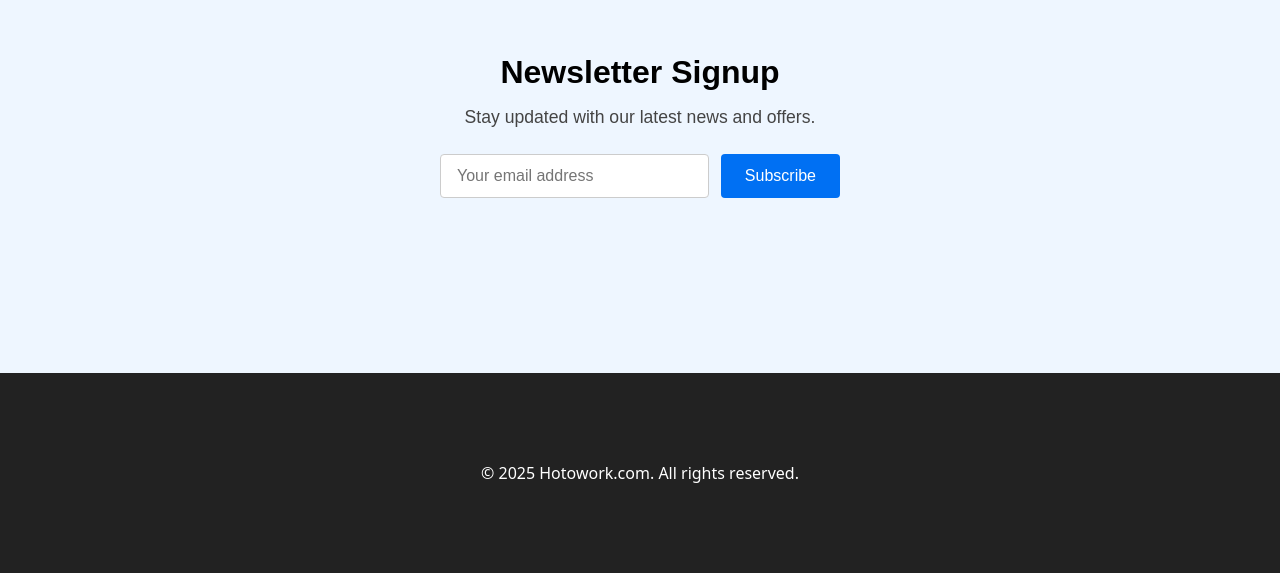
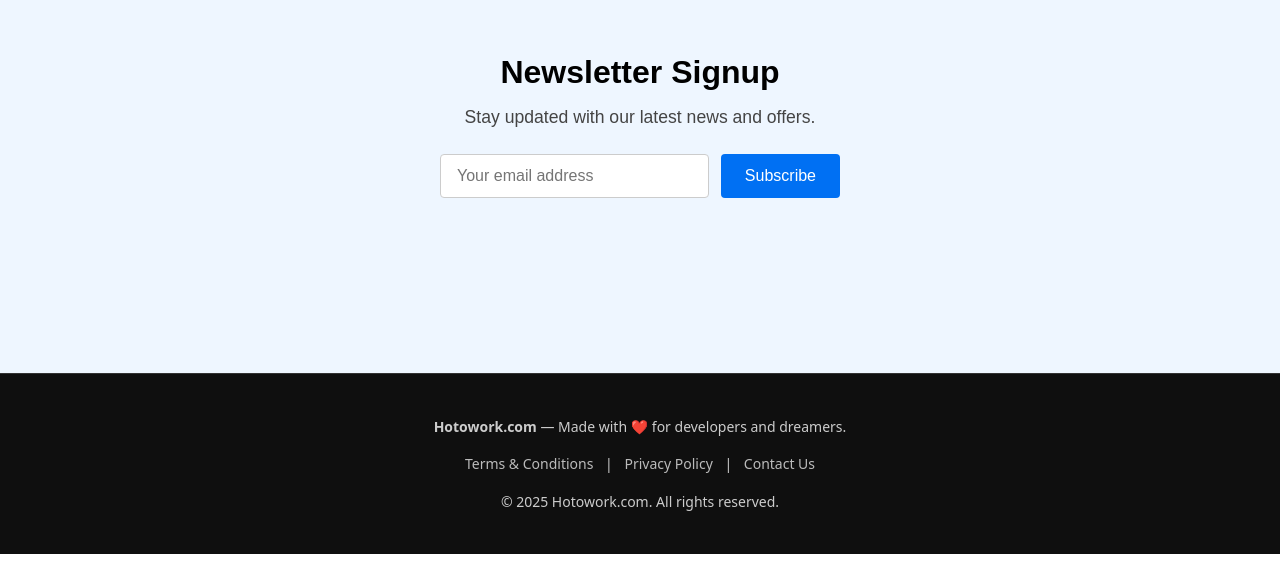
Before and after one commit to amarkantku/ATF-First-and-Lazy-Load, a React (Vite) app: page / in a window 1280 px wide. Shown: the part 2664-3237 px from the top of the page. Built offline with nearby package versions, Linux system fonts and the light colour scheme.

Commit message:
ATF:footer updated

```diff
--- a/src/components/Footer.tsx
+++ b/src/components/Footer.tsx
@@ -1,16 +1,47 @@
-const Footer = () => (
+import React from "react";
+
+const Footer = () => {
+  return (
     <footer
       style={{
-      height: "200px",
-      backgroundColor: "#222",
-      color: "#fff",
-      display: "flex",
-      justifyContent: "center",
-      alignItems: "center",
+        backgroundColor: "#0f0f0f",
+        color: "#ccc",
+        padding: "40px 20px",
+        textAlign: "center",
+        fontSize: "14px",
+        borderTop: "1px solid #333",
+        lineHeight: 1.8,
       }}
     >
-    © 2025 Hotowork.com. All rights reserved.
+      <div style={{ marginBottom: "12px" }}>
+        <strong>Hotowork.com</strong> — Made with{" "}
+        <span style={{ color: "#e25555" }}>❤️</span> for developers and
+        dreamers.
+      </div>
+
+      <div style={{ marginBottom: "12px" }}>
+        <a href="/terms" style={linkStyle}>
+          Terms & Conditions
+        </a>{" "}
+        |{" "}
+        <a href="/privacy" style={linkStyle}>
+          Privacy Policy
+        </a>{" "}
+        |{" "}
+        <a href="/contact" style={linkStyle}>
+          Contact Us
+        </a>
+      </div>
+
+      <div>© {new Date().getFullYear()} Hotowork.com. All rights reserved.</div>
     </footer>
   );
+};
+
+const linkStyle: React.CSSProperties = {
+  color: "#bbb",
+  textDecoration: "none",
+  margin: "0 8px",
+};
 
 export default Footer;
```
Lines whose indentation alone changed are shown as unchanged.
